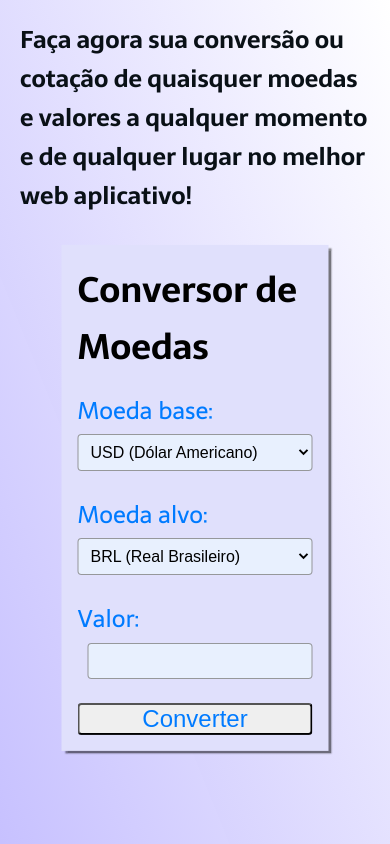
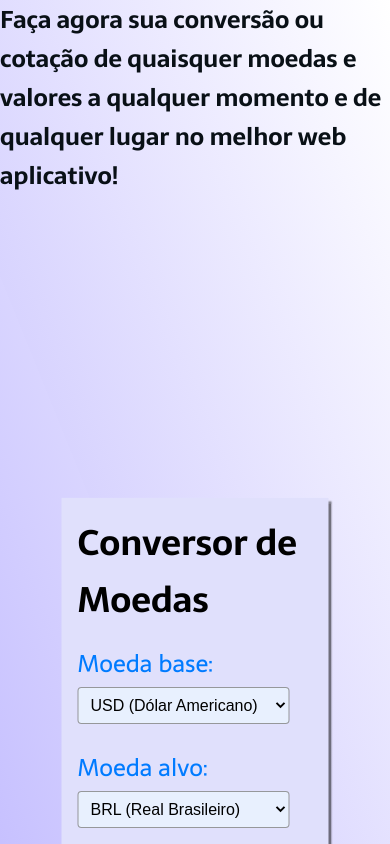
Before and after one commit to gajelou/Conversor, a React (Create React App) app: page / in a window 390 px wide. Shown: the top 844 px of the page. Built offline with nearby package versions, Linux system fonts and the light colour scheme; no server answers.

Commit message:
mobile fix

```diff
--- a/public/index.html
+++ b/public/index.html
@@ -35,7 +35,7 @@
       </p>
       <h2>História por traz das cotações</h2>
       <p>
-        Além de sua utilidade prática para transações financeiras internacionais, o conversor de moedas também pode ser uma ferramenta interessante para descobrir curiosidades sobre as moedas do mundo. Por exemplo, você sabia que o dólar dos Estados Unidos é a moeda mais utilizada nas transações internacionais e é conhecido como "Greenback" devido à cor de seus bilhetes verdes? Ou que o euro é a moeda oficial de 19 países da União Europeia e é a segunda moeda de reserva mais utilizada no mundo? Essas curiosidades podem tornar a experiência de usar um conversor de moedas mais interessante e educativa
+        Além de sua utilidade prática para transações financeiras internacionais, o conversor de moedas também pode ser uma ferramenta interessante para descobrir curiosidades sobre as moedas do mundo. Por exemplo, você sabia que o dólar dos Estados Unidos é a moeda mais utilizada nas transações internacionais e é conhecido como "Greenback" devido à cor de seus bilhetes verdes? Ou que o euro é a moeda oficial de 19 países da União Europeia e é a segunda moeda de reserva mais utilizada no mundo? Essas curiosidades podem tornar a experiência de usar um conversor de moedas mais interessante e educativa.
       </p>
       <h2>Confiabilidade</h2>
       <p>
--- a/src/App.css
+++ b/src/App.css
@@ -6,11 +6,7 @@
   margin: 0;
   padding: 0;
 
-
 }
-
-
-
 
 .container {
   position: absolute;
@@ -52,7 +48,7 @@ input[type="number"] {
 }
 
 select {
-  width: 100%;
+  width: 90%;
 }
 
 
@@ -68,7 +64,7 @@ h2 {
   max-width: 900px;
   margin: 0 auto;
 
-  padding: 20px;
+
   color: #091016;
 }
 
@@ -89,3 +85,17 @@ button{
   font-size: 1.5rem;
   color: #007bff;
 }
+
+@media (max-width:700px) {
+  .container {
+    position: absolute;
+    left: 50%;
+    top: 80%;
+    transform: translate(-50%,-35%);
+    max-width: 500px;
+    padding: 1rem;
+    background-color: #e0e0fc;
+    box-shadow: 0px 0px 5px rgba(0, 0, 0, 0.1);
+    box-shadow: 0.2rem 0.2rem 0.1rem rgba(0, 0, 0, 0.514);
+  }
+}
--- a/src/index.css
+++ b/src/index.css
@@ -19,3 +19,14 @@ body {
   background-size: cover;
   height: 4000px;
 }
+
+@media (max-width:700px) {
+  #Conteudo{
+    max-width: 1200px;
+    position: absolute;
+    top: 200%;
+    left: 50%;
+    transform: translate(-50%, 0%);
+    font-size: 1.6rem;
+  }
+}
```
